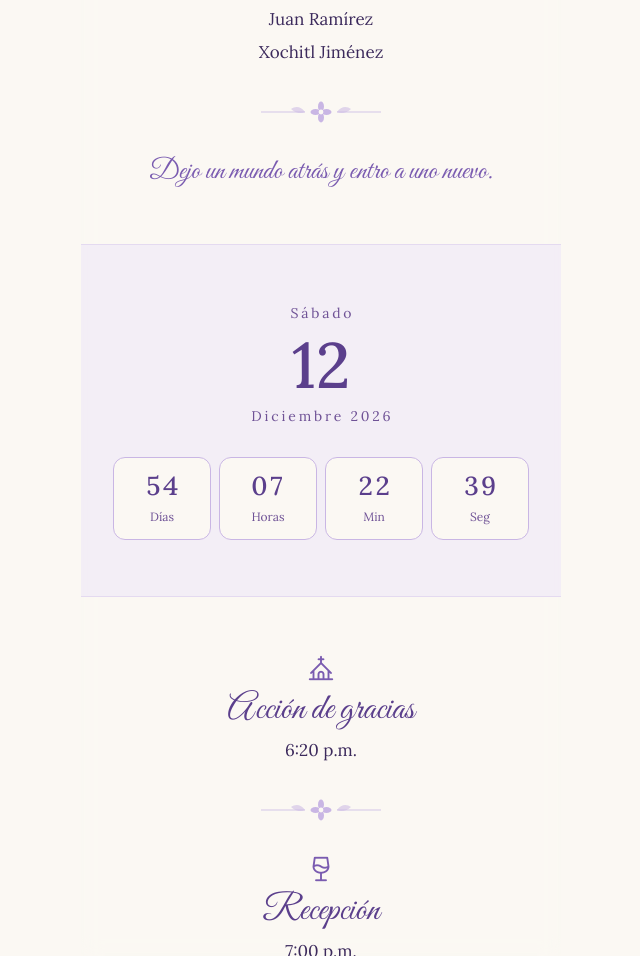
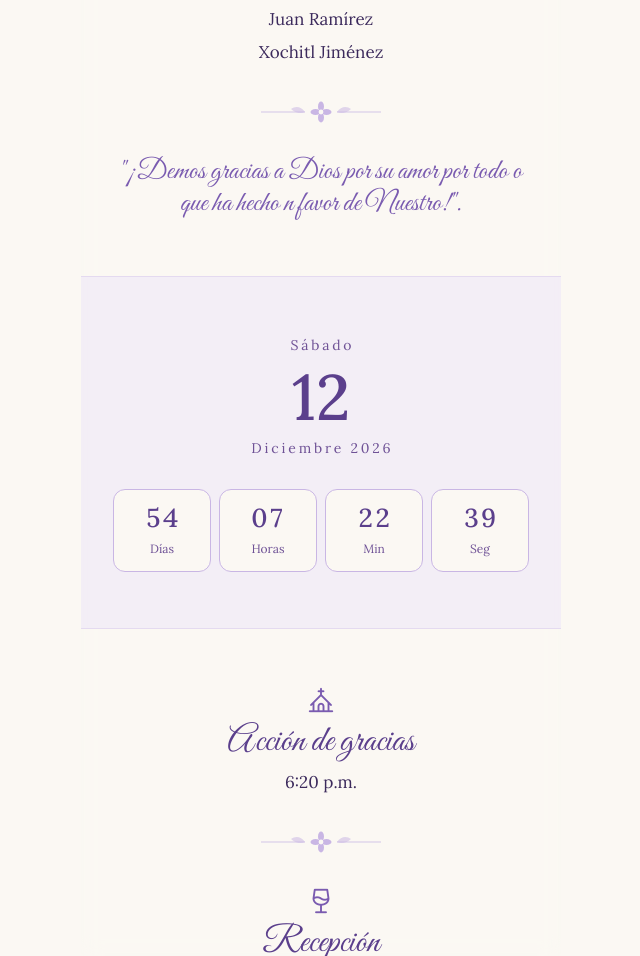
Before and after one commit to lalonsheera-ctrl/xv-janet-jahdai, a plain HTML site: page index.html in a window 1280 px wide. Shown: the part 1662-2618 px from the top of the page, without its empty margins (319-959 px from the left). Drawn offline with Linux system fonts and the light colour scheme.

Commit message:
Update quote in index.html

```diff
--- a/index.html
+++ b/index.html
@@ -75,7 +75,7 @@
       <h2 class="cursiva">Con el amor de mis padres</h2>
       <p class="nombres">Juan Ramírez<br>Xochitl Jiménez</p>
       <svg class="adorno" aria-hidden="true"><use href="#flor"/></svg>
-      <p class="cursiva cursiva--suave">Dejo un mundo atrás y entro a uno nuevo.</p>
+      <p class="cursiva cursiva--suave">"¡Demos gracias a Dios por su amor por todo o que ha hecho n favor de Nuestro!".</p>
     </section>
 
     <!-- 4. Fecha y cuenta regresiva -->
```
